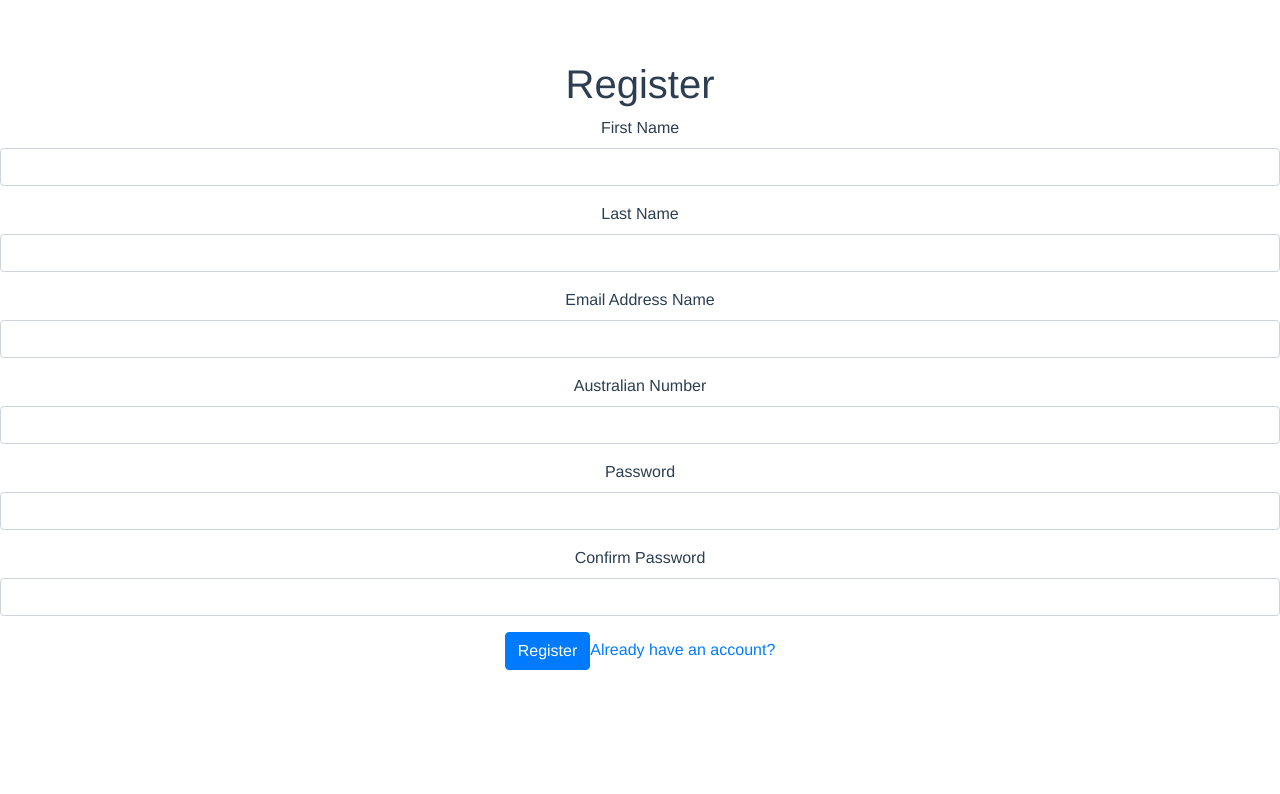
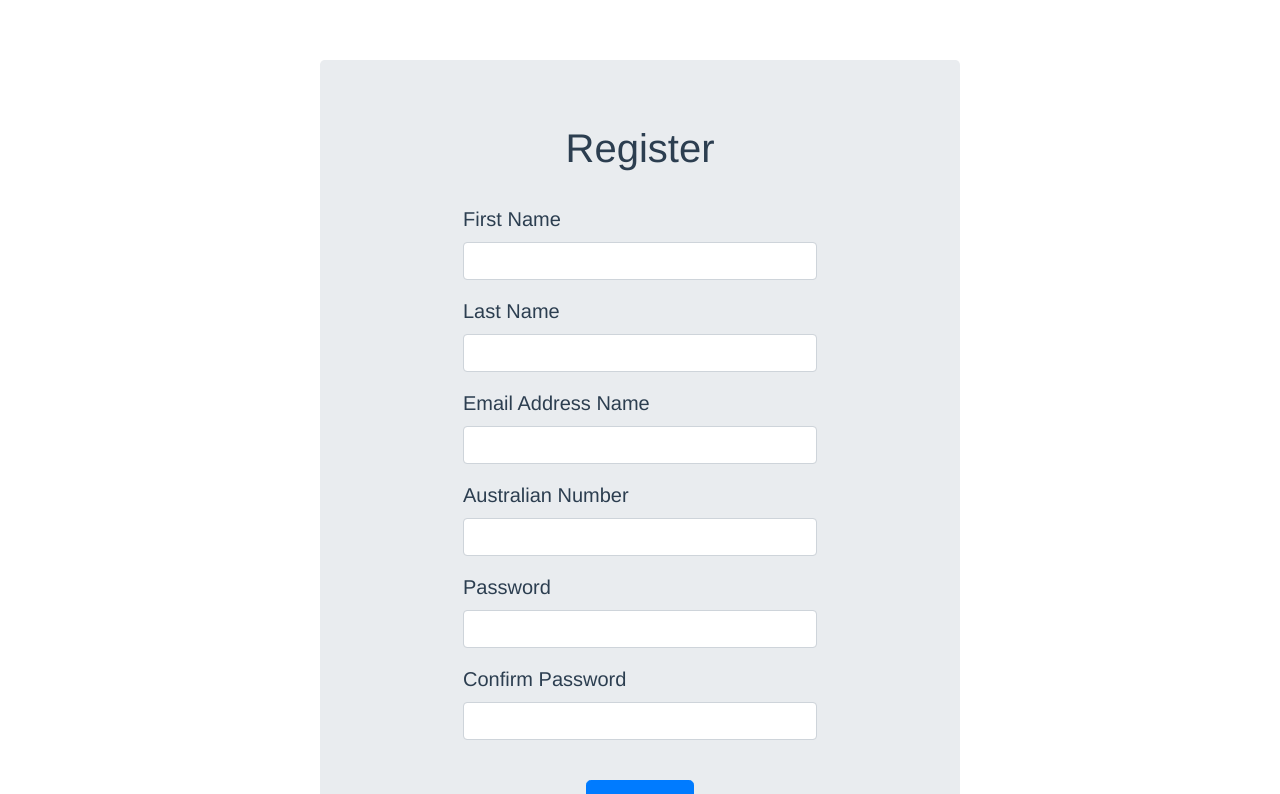
Before and after one commit to HadiModarres/login-register-vue, a Vue app: page /#/Register in a window 1280 px wide. Shown: the top 794 px of the page. Built offline with nearby package versions, Linux system fonts and the light colour scheme; no server answers; sample sign-in values are in the browser's storage.

Commit message:
improved register page appearance

```diff
--- a/src/App.vue
+++ b/src/App.vue
@@ -16,8 +16,12 @@ export default {
   font-family: 'Avenir', Helvetica, Arial, sans-serif;
   -webkit-font-smoothing: antialiased;
   -moz-osx-font-smoothing: grayscale;
-  text-align: center;
+  text-align: left;
   color: #2c3e50;
   margin-top: 60px;
 }
+  .left-labels > label{
+    class: float-left;
+  }
+
 </style>
--- a/src/components/Login.vue
+++ b/src/components/Login.vue
@@ -1,19 +1,19 @@
 <template>
     <div class="jumbotron container col-6">
-     <h1>Login</h1>
+     <h1 style="text-align: center">Login</h1>
       <br>
       <div class="container col-8">
      <form @submit.prevent="handleSubmit">
        <div class="form-group">
-         <label>Email Address</label>
+         <label class="lead">Email Address</label>
          <input v-model="username" required class="form-control" type="email" placeholder="Enter your email address">
        </div>
        <div class="form-group">
-         <label>Password</label>
+         <label class="lead">Password</label>
          <input v-model="password" required class="form-control" type="password" minlength="8" placeholder="Enter your password">
        </div>
        <br>
-       <div class="form-group">
+       <div style="text-align: center" class="form-group">
         <button class="btn btn-primary btn-lg">
          Login
         </button>
--- a/src/components/Register.vue
+++ b/src/components/Register.vue
@@ -1,47 +1,51 @@
 <template>
-  <div>
-    <h1>Register</h1>
+  <div class="jumbotron container col-6">
+    <h1 style="text-align: center">Register</h1>
+    <br>
+    <div class="container col-8">
     <form @submit.prevent="handleRegister">
       <div class="form-group">
-        <label>First Name</label>
+        <label class="lead">First Name</label>
         <input required minlength="2" v-model="firstName" type="text" class="form-control">
       </div>
       <div class="form-group">
-        <label>Last Name</label>
+        <label class="lead">Last Name</label>
         <input required minlength="2" v-model="lastName" type="text" class="form-control">
       </div>
 
       <div class="form-group">
-        <label>Email Address Name</label>
+        <label class="lead">Email Address Name</label>
         <input v-model="email" type="email" required class="form-control">
 
       </div>
 
       <div class="form-group">
-        <label>Australian Number</label>
+        <label class="lead">Australian Number</label>
         <input id="phone" v-model="phone" type="text" pattern="(^1300\d{6}$)|(^1800|1900|1902\d{6}$)|(^0[2|3|7|8]{1}[0-9]{8}$)|(^13\d{4}$)|(^04\d{2,3}\d{6}$)" class="form-control">
       </div>
 
       <div class="form-group">
-        <label>Password</label>
+        <label class="lead">Password</label>
         <input id="password" v-model="password" type="password" required class="form-control">
 
       </div>
 
       <div class="form-group">
-        <label>Confirm Password</label>
+        <label class="lead">Confirm Password</label>
         <input required id="confirm" type="password" class="form-control">
+      </div>
+      <br>
 
-      </div>
-
-      <div class="form-group">
-        <button class="btn btn-primary">
+      <div style="text-align: center" class="form-group">
+        <button class="btn btn-primary btn-lg">
           Register
         </button>
+        <br>
+        <br>
         <router-link to="/login">Already have an account?</router-link>
       </div>
-
     </form>
+    </div>
   </div>
 </template>
 
--- /dev/null
+++ b/static/custom.css
@@ -0,0 +1,3 @@
+.left-labels> label {
+  background-color: red;
+}
```
